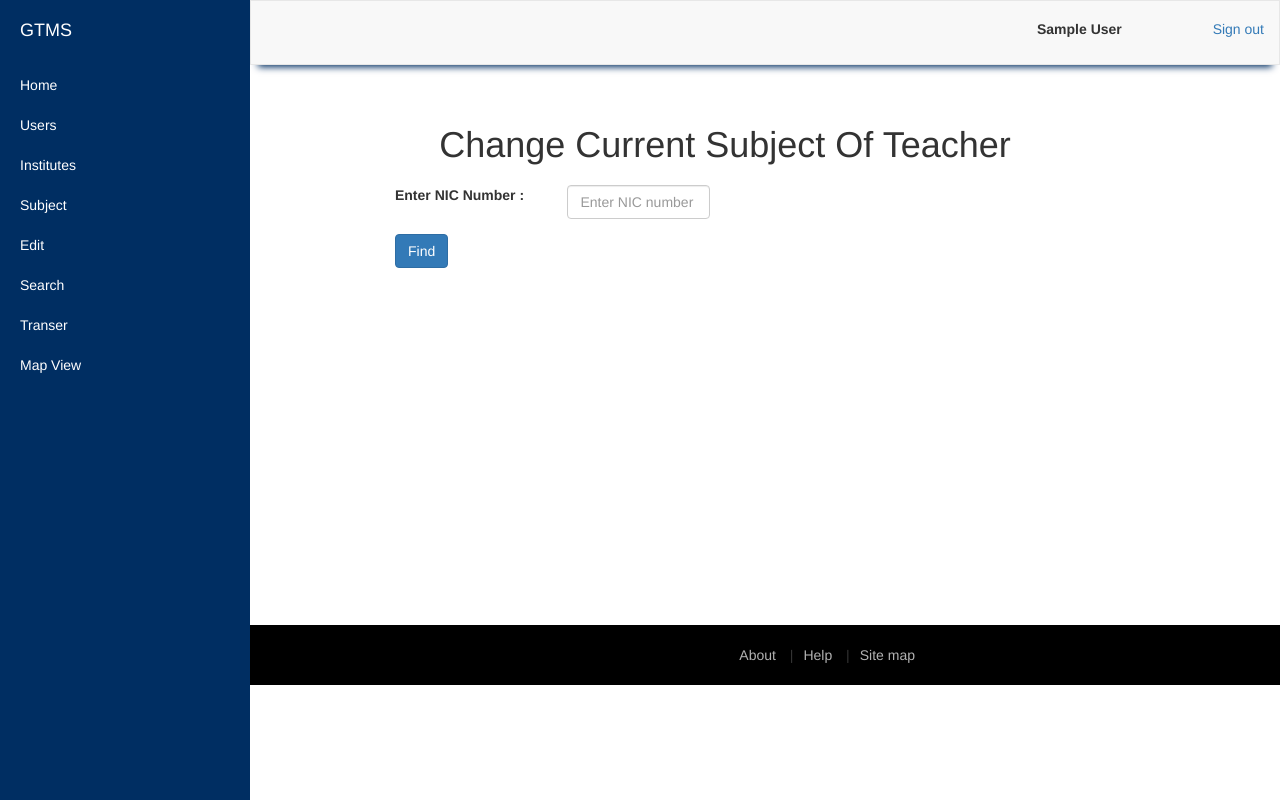
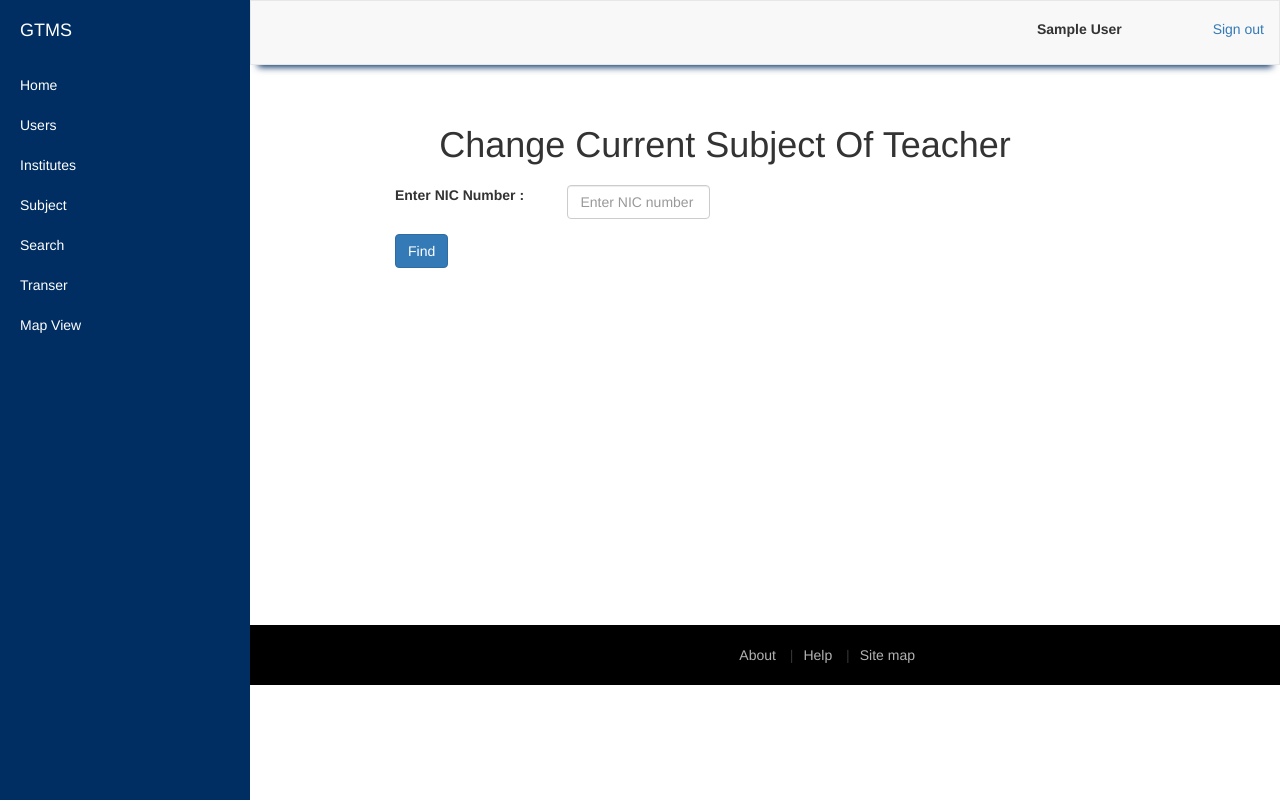
Before and after one commit to dineth454/MOE, a PHP site: page /interfaces/addCurrentSubjectFormFront.php in a window 1280 px wide. Run offline with PHP 8.4, Linux system fonts and the light colour scheme; the visitor is signed in with stand-in values (Sample User, id 1).

Commit message:
delete edit part

```diff
--- a/interfaces/sideBarAdmin.php
+++ b/interfaces/sideBarAdmin.php
@@ -35,6 +35,10 @@
                 <a class="slide_font active " href="addSchool.php">Add School</a>
             </li>
 
+            <li>
+                <a class="slide_font active " href="#">Update School</a>
+            </li>
+
         </div>
 
 
@@ -53,23 +57,7 @@
 
 
         </div>
-        <li>
-            <a class="slide_font" data-toggle="collapse" href="#collapse4">Edit</a>
-        </li>
-
-        <div id="collapse4" class="panel-collapse collapse">
-            <li>
-                <a class="slide_font active ajax_load" href="#">Province</a>
-            </li>
-            <li>
-                <a class="slide_font active ajax_load" href="#">Zonal</a>
-            </li>
-            <li>
-                <a class="slide_font active ajax_load" href="#">School</a>
-            </li>
-
-        </div>
-        <li>
+       <li>
             <a class="slide_font" data-toggle="collapse" href="#collapse7">Search</a>
         </li>
         <!--Transer Teacher -->
```
Also changed, not shown: interfaces/interface_0.1.php (+4 -4 lines).
